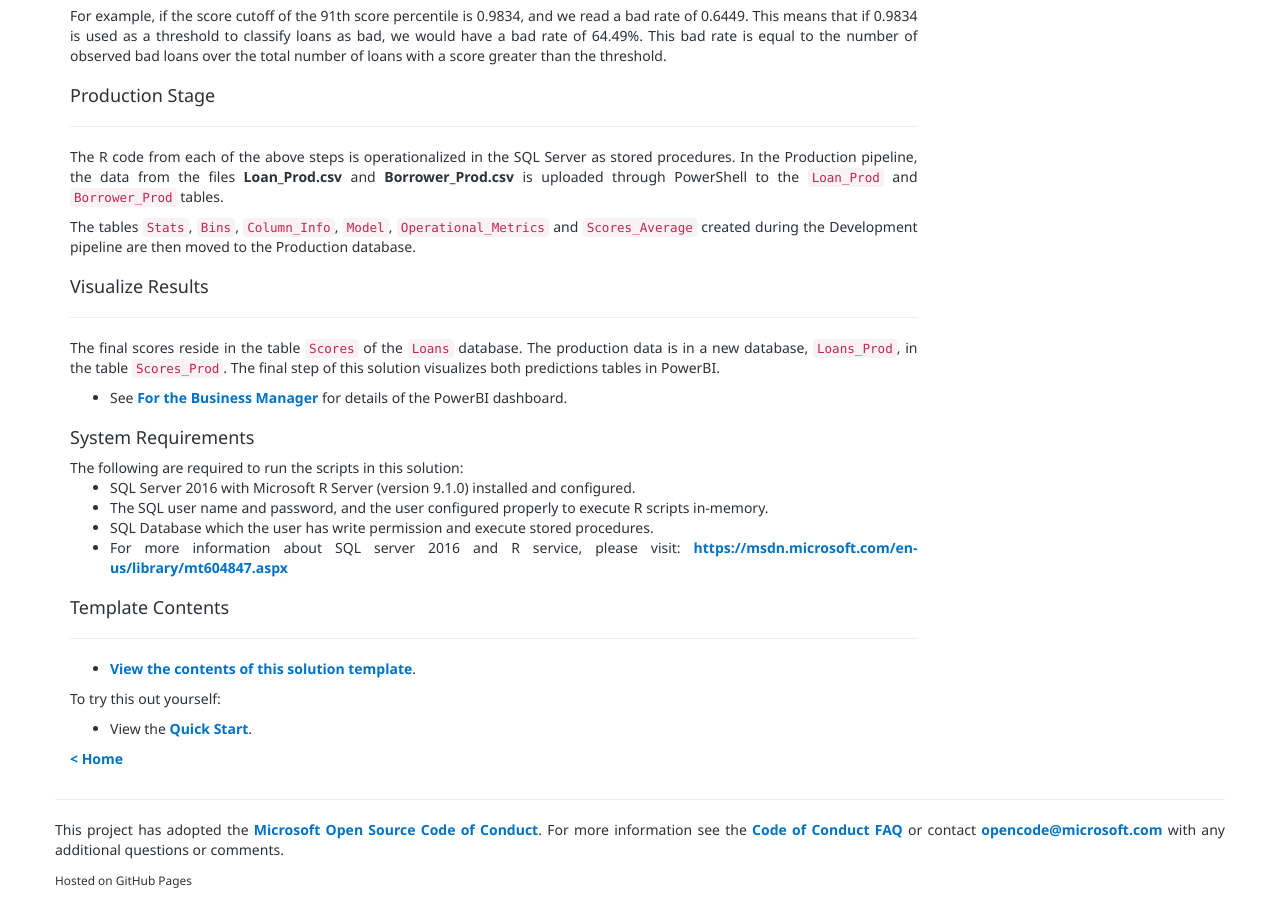
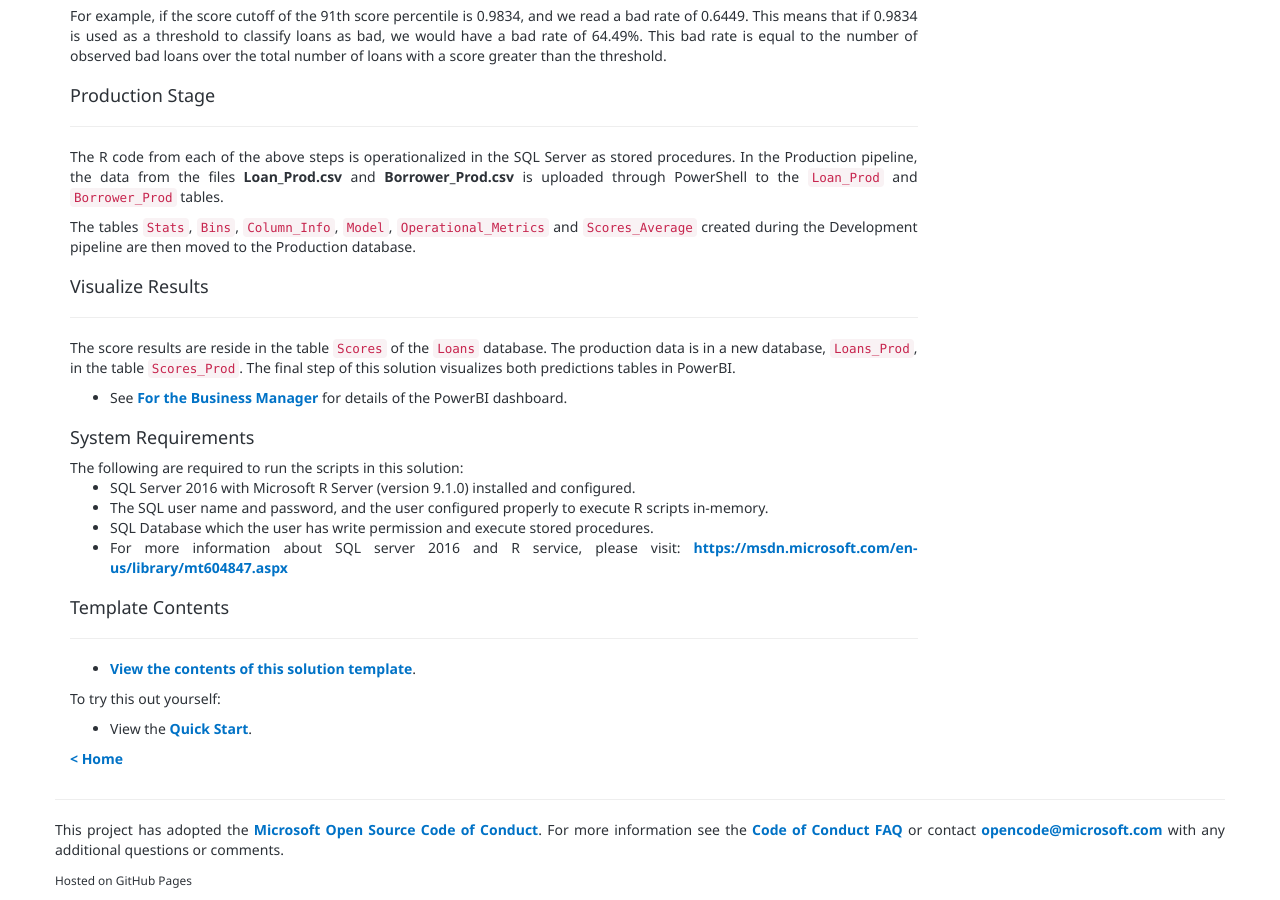
Before and after one commit to microsoft/r-server-loan-credit-risk, a Jekyll site: the page built from data-scientist.md, in a window 1280 px wide and 900 px high, scrolled down 6938 px. Built offline with Jekyll 4.4.1, drawn with Linux system fonts in a browser that asks for light colours; nearby versions of some CDN libraries; part of the change alters nothing that is shown.

Commit message:
updates from Carl

```diff
--- a/data-scientist.md
+++ b/data-scientist.md
@@ -419,7 +419,7 @@ The tables <code>Stats</code>, <code>Bins</code>, <code>Column_Info</code>, <cod
 
 <ul>
   <li>In-memory : The input should be provided as data frames. All the preprocessing and scoring steps are done in-memory on the edge node (local compute context). In this case, the main batch scoring function calls the R script “in_memory_scoring.R”.</li>
-  <li>Using data stored on HDFS: The input should be provided as paths to the Production data sets. All the preprocessing and scoring steps are one on HDFS in Spark Compute Context.</li>
+  <li>Using data stored on HDFS: The input should be provided as paths to the Production data sets. All the preprocessing and scoring steps are done on HDFS in Spark Compute Context.</li>
 </ul>
 
 <p>When the data set to be scored is relatively small and can fit in memory on the edge node, it is recommended to perform an in-memory scoring because of the overhead of using Spark which would make the scoring much slower.</p>
@@ -451,7 +451,7 @@ If you get the following: “Error: file.exists(inData1) is not TRUE”, you sho
 
 <ul>
   <li>In-memory : The input should be provided as data frames. All the preprocessing and scoring steps are done in-memory on the edge node (local compute context). In this case, the main batch scoring function calls the R script <strong>in_memory_scoring.R</strong>.</li>
-  <li>Using data stored on HDFS: The input should be provided as paths to the Production data sets. All the preprocessing and scoring steps are one on HDFS in Spark Compute Context.</li>
+  <li>Using data stored on HDFS: The input should be provided as paths to the Production data sets. All the preprocessing and scoring steps are done on HDFS in Spark Compute Context.</li>
 </ul>
 
 <p>When the data set to be scored is relatively small and can fit in memory on the edge node, it is recommended to perform an in-memory scoring because of the overhead of using Spark which would make the scoring much slower.</p>
@@ -464,7 +464,7 @@ If you get the following: “Error: file.exists(inData1) is not TRUE”, you sho
 
 <li>  Specify the paths to the input data sets Loan and Borrower or point to them if they are data frames loaded in memory on the edge node.</li>
 
-<li>  Load the static .rds files needed for scoring and created in the Development Stage. They are wrapped into a list called “dev_objects” which will be published along with the scoring function.</li>
+<li>  Load the static .rds files needed for scoring and created in the Development Stage. They are wrapped into a list called “model_objects” which will be published along with the scoring function.</li>
 
 <li>  Define the web scoring function which calls the steps like for the Production stage.</li>
 
@@ -491,10 +491,10 @@ Note that you cannot publish a new web service with the same name and version tw
 <h2>Visualize Results</h2>
 <hr />
 <div class="sql">
-The final scores reside in the table <code>Scores</code> of the <code>Loans</code> database. The production data is in a new database, <code>Loans_Prod</code>, in the table <code>Scores_Prod</code>. The final step of this solution visualizes both predictions tables in PowerBI.
+The score results are reside in the table <code>Scores</code> of the <code>Loans</code> database. The production data is in a new database, <code>Loans_Prod</code>, in the table <code>Scores_Prod</code>. The final step of this solution visualizes both predictions tables in PowerBI.
 </div>
 <div class="hdi">
-The final scores reside in the Hive table <code>Scores</code>. The production results are in the Hive tables <code>Scores_Prod</code> and <code>Merged_Prod</code>. The final step of this solution visualizes predictions of both the test and productions results.
+The score results are in the Hive table <code>ScoresData</code> (testing set from the Development Stage), and <code>ScoresData_Prod</code> (data set from the Production stage). The final step of this solution visualizes predictions of both the test and productions results.
 </div>
 
 <p></p>
```
